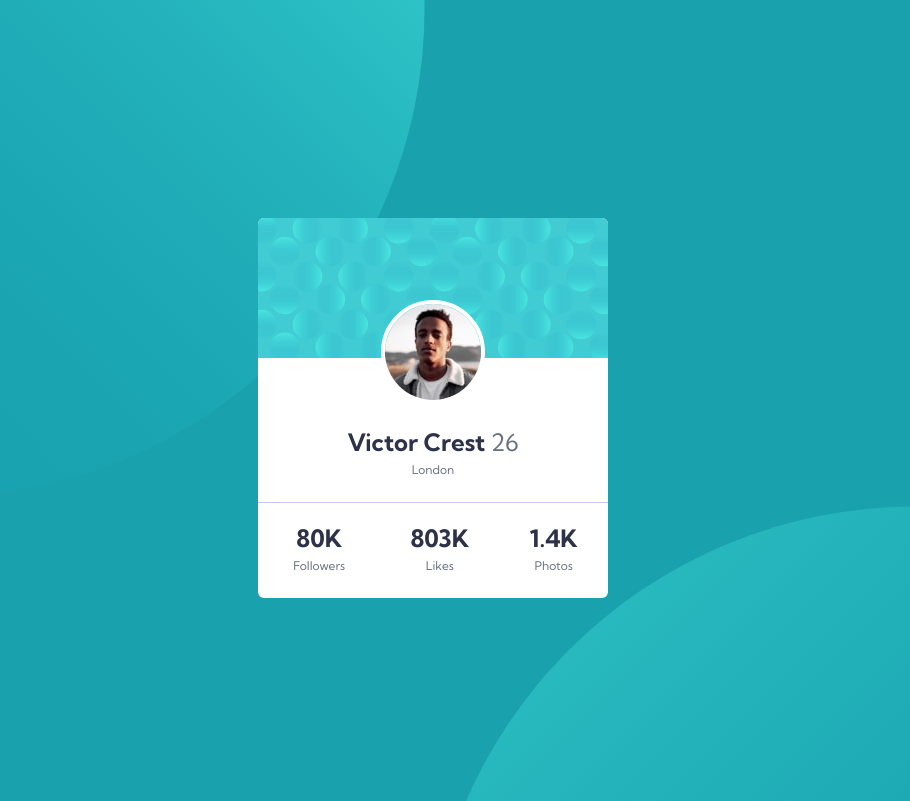
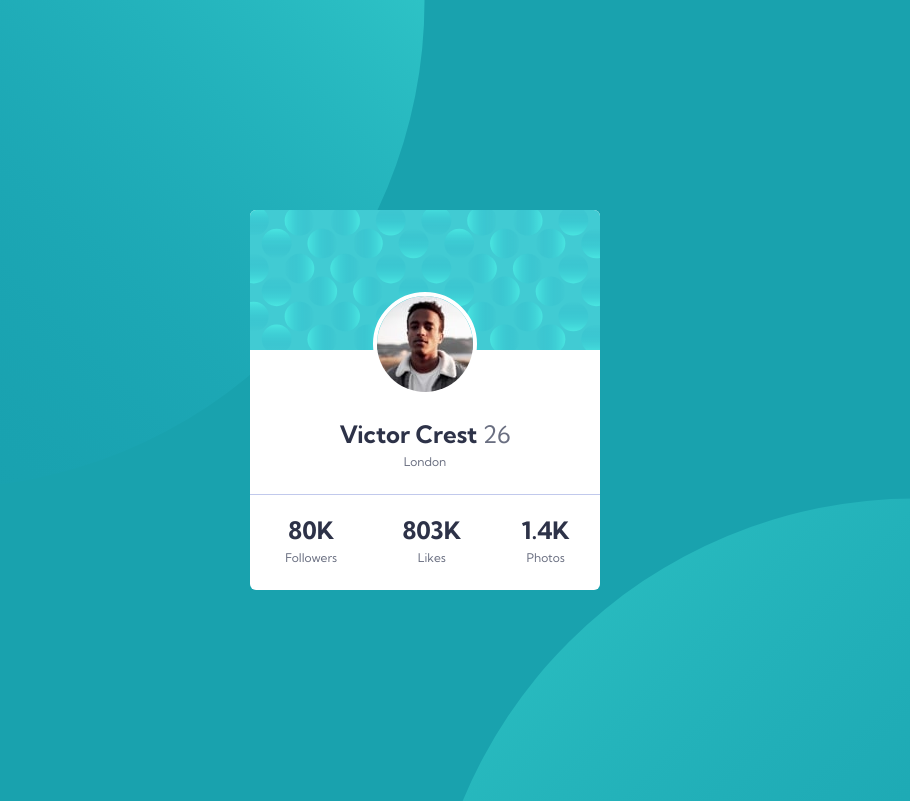
Before and after one commit to Whyem/Profile_Card_Component, a plain HTML site: page index.html in a window 1280 px wide. Shown: the top 801 px of the page, without its empty margins (215-1125 px from the left). Drawn offline with Linux system fonts and the light colour scheme.

Commit message:
minor change

```diff
--- a/style.css
+++ b/style.css
@@ -5,6 +5,9 @@ body{
     font-family: 'Kumbh Sans', sans-serif;
     font-size: 12px;
     color: hsl(227, 10%, 46%);
+    margin: 0;
+    overflow: hidden;
+
 }
 
 .topimg{
```
